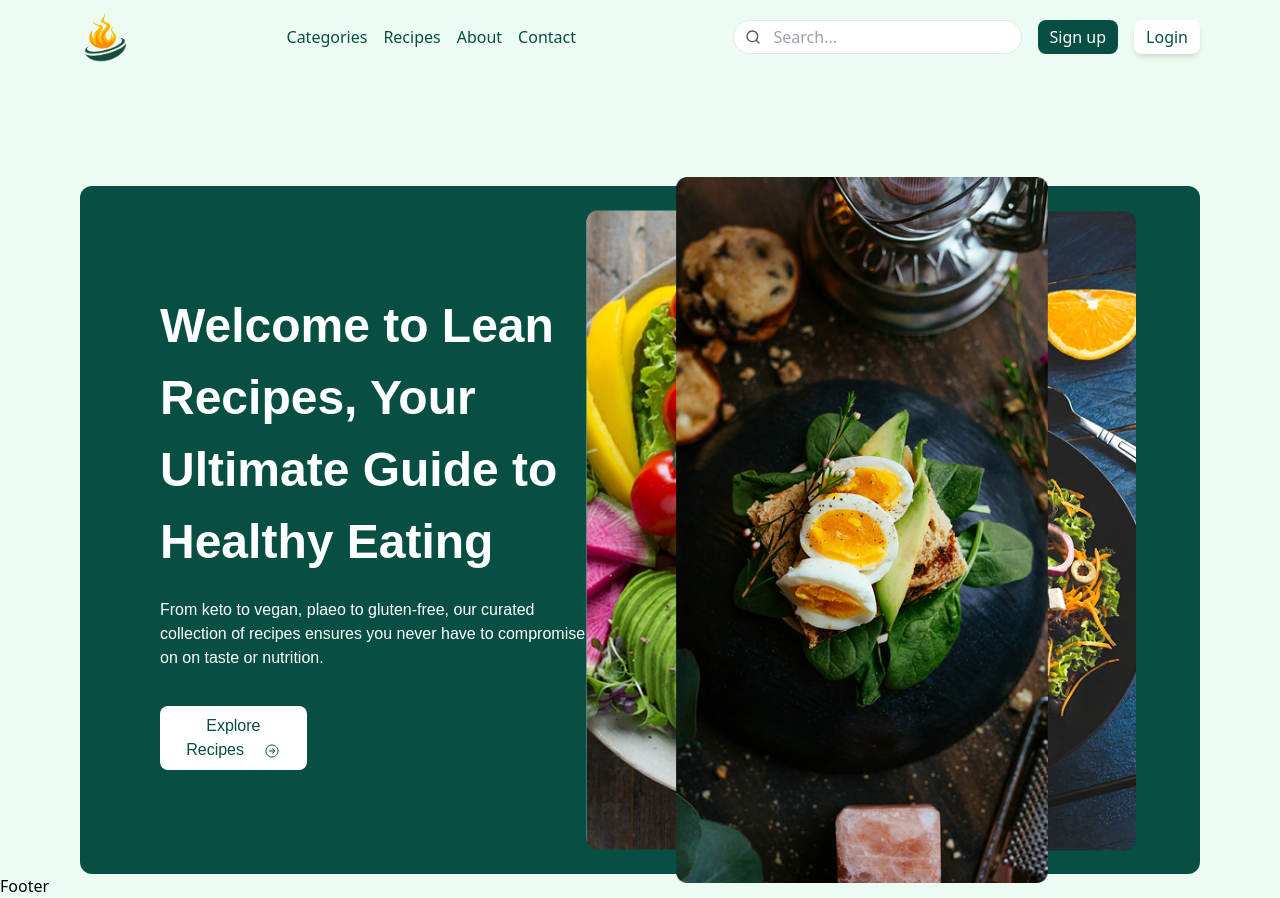
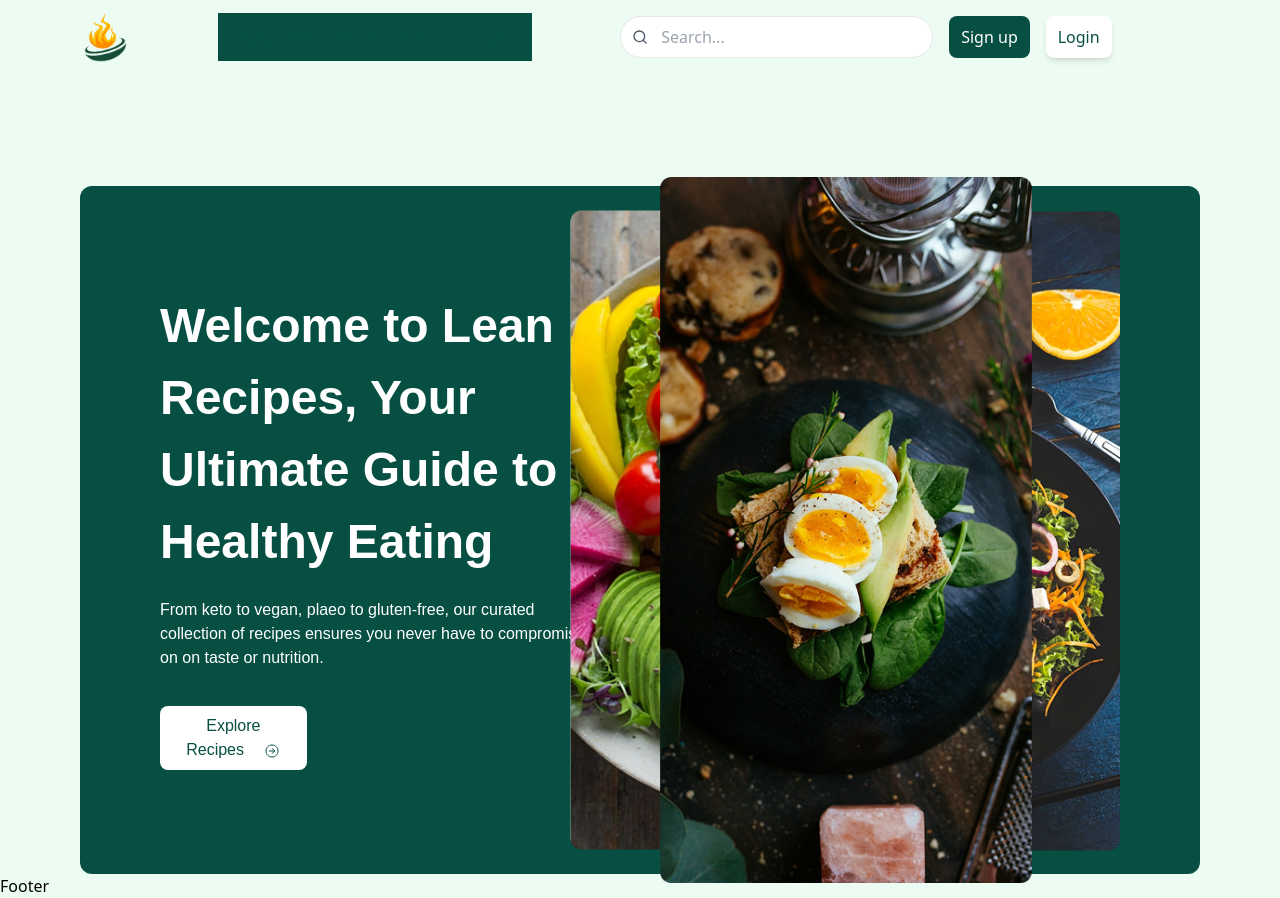
Before and after one commit to dsgnjoe/lean-recipes, a React (Vite) app: page / in a window 1280 px wide. Built offline with nearby package versions, Linux system fonts and the light colour scheme.

Commit message:
mobile nav

```diff
--- a/src/components/Hero.jsx
+++ b/src/components/Hero.jsx
@@ -3,7 +3,7 @@ import { IoArrowForwardCircleOutline } from 'react-icons/io5'
 
 const Hero = () => {
   return (
-    <div className='relative bg-heroGreen rounded-xl flex items-center justify-between font-hostGrotesk py-16 mt-28'>
+    <div className='md:relative bg-heroGreen rounded-xl flex items-center md:justify-between font-hostGrotesk md:py-16 md:mt-28'>
       <div className='flex flex-col justify-center h-full w-1/2 p-10 pl-20'>
         <h1 className='text-white text-5xl font-bold leading-normal'>
           Welcome to Lean Recipes, Your Ultimate Guide to Healthy Eating
@@ -20,7 +20,7 @@ const Hero = () => {
       <img
         src={HeroImg}
         alt='heroImg'
-        className='absolute z-10 object-cover right-16'
+        className='absolute z-10 object-cover right-20'
         width={550}
       />
     </div>
--- a/src/components/Navbar.jsx
+++ b/src/components/Navbar.jsx
@@ -2,6 +2,8 @@ import { Link } from 'react-router-dom'
 import Logo from '/logo.png'
 import { FiSearch } from 'react-icons/fi'
 import { GiHamburger } from 'react-icons/gi'
+import { IoCloseSharp } from 'react-icons/io5'
+import { useState } from 'react'
 
 const Navbar = () => {
   const navElement = [
@@ -11,13 +13,20 @@ const Navbar = () => {
     { name: 'Contact', link: '/contact' },
   ]
 
+  const [isMenuOpen, setIsMenuOpen] = useState(false)
+  const toogleMenu = () => setIsMenuOpen(!isMenuOpen)
+
   return (
     <nav className='flex justify-between items-center bg-transparent text-heroGreen p-3 px-20'>
       <Link to={'/'}>
         <img src={Logo} alt='learn recipe logo' width={50} height={50} />
       </Link>
 
-      <div className='flex gap-4'>
+      <div
+        className={`${
+          isMenuOpen ? 'flex gap-4' : 'hidden'
+        } absolute flex-col items-center p-3 gap-4 bg-heroGreen right-0 md:static md:flex md:flex-row md:gap-4`}
+      >
         {navElement.map((item) => (
           <Link to={item.link} key={item.name}>
             {item.name}
@@ -31,13 +40,26 @@ const Navbar = () => {
           <input
             type='search'
             placeholder='Search...'
-            className='pl-10 pr-4 py-1 border rounded-full'
+            className='px-10 py-2 border rounded-full'
           />
         </div>
+
         <button className='bg-heroGreen text-white rounded-lg px-3'>
-          Sign up
+          <Link to={'/sign-up'}>Sign up</Link>
         </button>
-        <button className='bg-white rounded-lg px-3 shadow-md'>Login</button>
+        <button className='bg-white rounded-lg px-3 shadow-md'>
+          <Link>Login</Link>
+        </button>
+      </div>
+
+      <div>
+        <button onClick={toogleMenu} className='hidden'>
+          {isMenuOpen ? (
+            <GiHamburger className='bg-heroGreen text-white rounded-md' />
+          ) : (
+            <IoCloseSharp className='bg-heroGreen text-white rounded-md' />
+          )}
+        </button>
       </div>
     </nav>
   )
```
Also changed, not shown: 1 other file (tests, documents, lock files or other folders).
